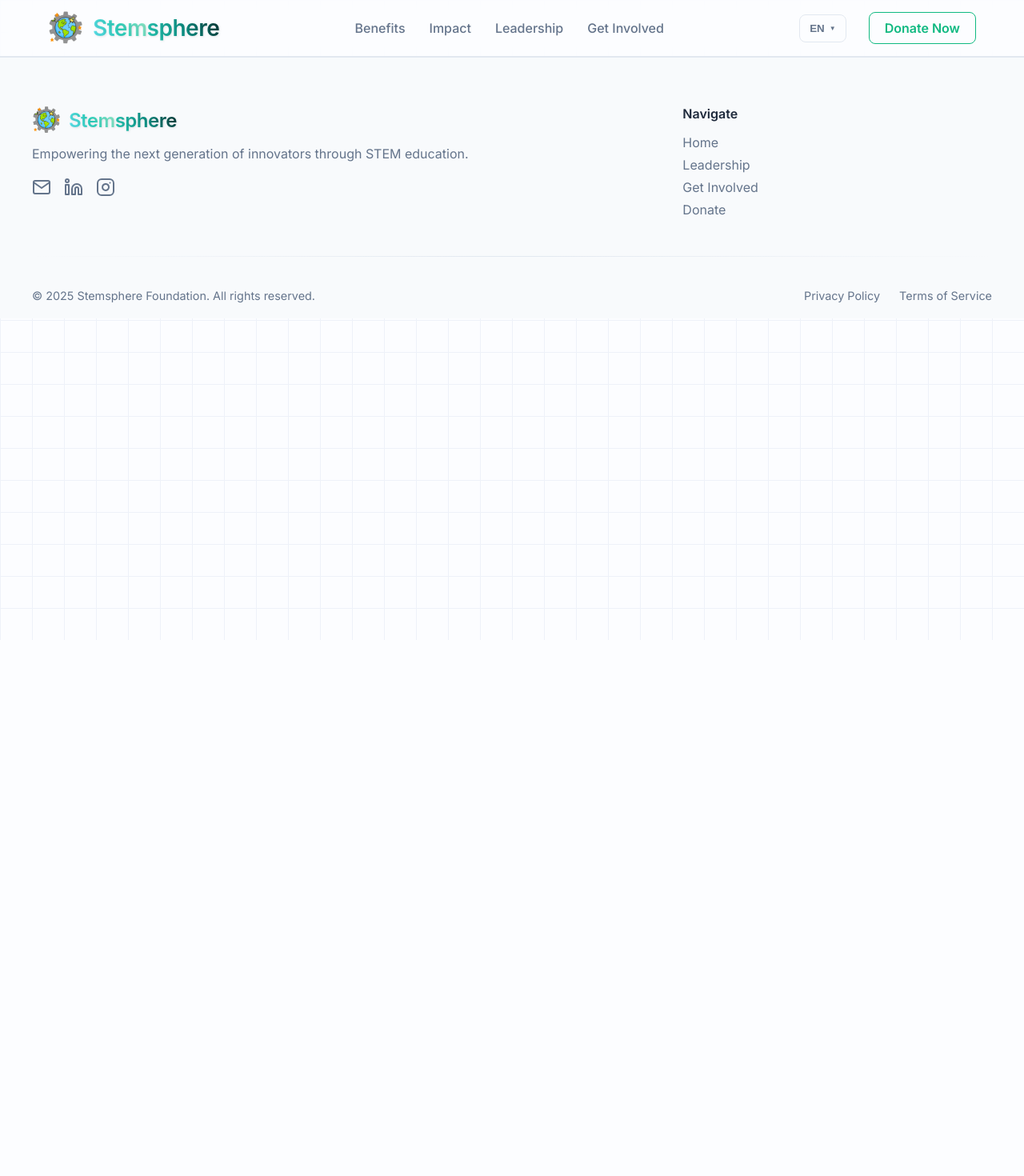
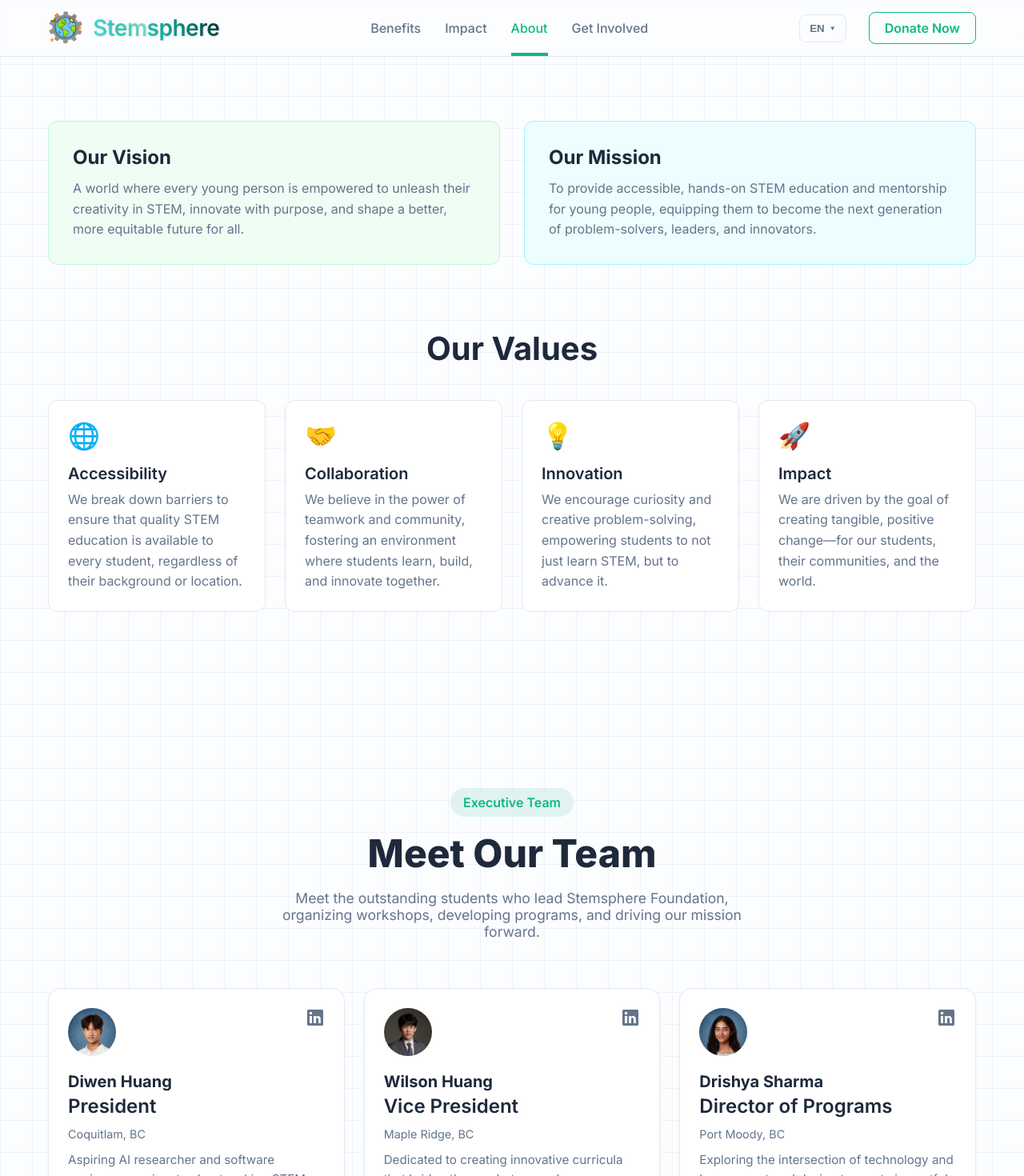
Before and after one commit to diwenne/stemsphere, a React (Vite) app: page /about in a window 1280 px wide. Shown: the top 1470 px of the page at 80% size. Before the commit the page ends 800 px from the top, so only its background shows below. Built offline with nearby package versions, Linux system fonts and the light colour scheme.

Commit message:
new mission+vision, only en localized

```diff
--- a/src/App.tsx
+++ b/src/App.tsx
@@ -3,7 +3,7 @@ import { BrowserRouter as Router, Routes, Route, useLocation } from 'react-route
 import Navbar from './components/Navbar/Navbar';
 import Footer from './components/Footer/Footer';
 import Home from './pages/Home/Home';
-import Leadership from './pages/Leadership/Leadership';
+import About from './pages/About/About';
 import GetInvolved from './pages/GetInvolved/GetInvolved';
 import Donate from './pages/Donate/Donate';
 import PrivacyPolicy from './components/Legal/PrivacyPolicy';
@@ -38,7 +38,7 @@ const AppContent = () => {
             path="/"
             element={<Home setActiveSection={setActiveSection} />}
           />
-          <Route path="/leadership" element={<Leadership />} />
+          <Route path="/about" element={<About />} />
           <Route path="/get-involved" element={<GetInvolved />} />
           <Route path="/donate" element={<Donate />} />
           <Route path="/terms-of-service" element={<TermsOfService />} />
--- a/src/components/Footer/Footer.tsx
+++ b/src/components/Footer/Footer.tsx
@@ -44,7 +44,7 @@ const Footer = () => {
         <div className="footer-links">
           <h4>{t('footer.navigate')}</h4>
           <a href="/">{t('footer.home')}</a>
-          <a href="/leadership">{t('footer.leadership')}</a>
+          <a href="/about">{t('footer.about')}</a>
           <a href="/get-involved">{t('footer.getInvolved')}</a>
           <a href="/donate">{t('footer.donate')}</a>
         </div>
--- a/src/components/Navbar/Navbar.tsx
+++ b/src/components/Navbar/Navbar.tsx
@@ -79,7 +79,7 @@ const Navbar: React.FC<NavbarProps> = ({ activeSection, setActiveSection }) => {
 
         <div className="navbar-links">
           {navItems.map(item => (<NavLink key={item.to} to={`/#${item.to}`} className={() => activeSection === item.to ? 'nav-link active' : 'nav-link'}>{item.label}</NavLink>))}
-          <NavLink to="/leadership" className={({ isActive }) => (isActive ? 'nav-link active' : 'nav-link')}>{t('navbar.leadership')}</NavLink>
+          <NavLink to="/about" className={({ isActive }) => (isActive ? 'nav-link active' : 'nav-link')}>{t('navbar.about')}</NavLink>
           <NavLink to="/get-involved" className={({ isActive }) => (isActive ? 'nav-link active' : 'nav-link')}>{t('navbar.getInvolved')}</NavLink>
         </div>
 
@@ -112,7 +112,7 @@ const Navbar: React.FC<NavbarProps> = ({ activeSection, setActiveSection }) => {
       {/* --- MAIN MOBILE MENU --- */}
       <div className={`mobile-nav-links ${isMobileMenuOpen ? 'open' : ''}`}>
         {navItems.map(item => (<NavLink key={item.to} to={`/#${item.to}`} onClick={closeMobileMenu} className={() => activeSection === item.to ? 'nav-link active' : 'nav-link'}>{item.label}</NavLink>))}
-        <NavLink to="/leadership" className="nav-link" onClick={closeMobileMenu}>{t('navbar.leadership')}</NavLink>
+        <NavLink to="/about" className="nav-link" onClick={closeMobileMenu}>{t('navbar.about')}</NavLink>
         <NavLink to="/get-involved" className="nav-link" onClick={closeMobileMenu}>{t('navbar.getInvolved')}</NavLink>
         <NavLink to="/donate" className="nav-link mobile-donate" onClick={closeMobileMenu}>{t('navbar.donate')}</NavLink>
       </div>
--- a/src/locales/en.json
+++ b/src/locales/en.json
@@ -2,7 +2,7 @@
   "navbar": {
     "benefits": "Benefits",
     "impact": "Impact",
-    "leadership": "Leadership",
+    "about": "About",
     "getInvolved": "Get Involved",
     "donate": "Donate Now"
   },
@@ -10,10 +10,9 @@
     "mission": "Empowering the next generation of innovators through STEM education.",
     "navigate": "Navigate",
     "home": "Home",
-    "leadership": "Leadership",
+    "about": "About",
     "getInvolved": "Get Involved",
     "donate": "Donate",
-    "followUs": "Follow Us",
     "instagram": "Instagram",
     "copyright": "© {{year}} Stemsphere Foundation. All rights reserved.",
     "privacyPolicy": "Privacy Policy",
@@ -23,7 +22,7 @@
     "hero": {
       "subtitle": "Empowering Student Innovators",
       "title": "Stemsphere Foundation",
-      "description": "We provide youth with the skills, mentorship, and resources to excel at the intersection of science, technology, engineering, and mathematics.",
+      "description": "We provide youth with the skills, mentorship, and a platform to excel at the intersection of science, technology, engineering, and mathematics.",
       "getInvolvedBtn": "Get Involved",
       "meetTeamBtn": "Meet The Team",
       "stats": {
@@ -52,17 +51,36 @@
       }
     }
   },
-  "leadership": {
-    "subtitle": "Chapter Leadership",
-    "title": "Meet Our Team",
-    "description": "Meet the outstanding students who lead Stemsphere Foundation, organizing workshops, developing programs, and driving our mission forward.",
+  "about": {
+    "vision": {
+      "title": "Our Vision",
+      "description": "A world where every young person is empowered to unleash their creativity in STEM, innovate with purpose, and shape a better, more equitable future for all."
+    },
+    "mission": {
+      "title": "Our Mission",
+      "description": "To provide accessible, hands-on STEM education and mentorship for young people, equipping them to become the next generation of problem-solvers, leaders, and innovators."
+    },
+    "values": {
+      "title": "Our Values",
+      "cards": [
+        { "icon": "🌐", "title": "Accessibility", "description": "We break down barriers to ensure that quality STEM education is available to every student, regardless of their background or location." },
+        { "icon": "🤝", "title": "Collaboration", "description": "We believe in the power of teamwork and community, fostering an environment where students learn, build, and innovate together." },
+        { "icon": "💡", "title": "Innovation", "description": "We encourage curiosity and creative problem-solving, empowering students to not just learn STEM, but to advance it." },
+        { "icon": "🚀", "title": "Impact", "description": "We are driven by the goal of creating tangible, positive change—for our students, their communities, and the world." }
+      ]
+    },
+    "team": {
+      "subtitle": "Executive Team",
+      "title": "Meet Our Team",
+      "description": "Meet the outstanding students who lead Stemsphere Foundation, organizing workshops, developing programs, and driving our mission forward."
+    },
     "leaders": [
       { "name": "Diwen Huang", "title": "President", "affiliation": "Coquitlam, BC", "bio": "Aspiring AI researcher and software engineer, passionate about making STEM education accessible to all.", "tags": ["Computer Vision Research", "Bestselling Author", "iOS Developer"], "linkedinUrl": "http://linkedin.com/in/diwenh5" },
-      { "name": "Wilson Huang", "title": "Vice President", "affiliation": "Maple Ridge, BC", "bio": "Dedicated to creating innovative curricula that bridge the gap between classroom theory and real-world application.", "tags": ["Algorithmic Management Research","Bestselling Author","Cat Lover"], "linkedinUrl": "https://www.linkedin.com/in/wilson-bohan-huang/" },
+      { "name": "Wilson Huang", "title": "Vice President", "affiliation": "Maple Ridge, BC", "bio": "Dedicated to creating innovative curricula that bridge the gap between classroom theory and real-world application.", "tags": ["Algorithmic Management Research", "Bestselling Author", "UN Delegate"], "linkedinUrl": "https://www.linkedin.com/in/wilson-bohan-huang/" },
       { "name": "Drishya Sharma", "title": "Director of Programs", "affiliation": "Port Moody, BC", "bio": "Exploring the intersection of technology and human-centered design to create impactful community programs.", "tags": ["STEM Tutor", "Nerdy But Cool"], "linkedinUrl": "http://linkedin.com/in/drishya-anonymous-14736a218" },
       { "name": "Tristan Du", "title": "Director of Partnerships", "affiliation": "Coquitlam, BC", "bio": "Exploring the intersection of technology and human-centered design to create impactful community programs.", "tags": ["UX Design","Best Snowboarder"], "linkedinUrl": "https://linkedin.com/in/tristan-du-329595384" },
-      { "name": "Zoe Zhu", "title": "Director of Communications", "affiliation": "Coquitlam, BC", "bio": "Exploring the intersection of technology and human-centered design to create impactful community programs.", "tags": ["Aspiring Business Major","Nonchalant"], "linkedinUrl": "http://linkedin.com/in/zoe-zhu-011551377" },
-      { "name": "Eden Liang", "title": "Director of Finances", "affiliation": "Coquitlam, BC", "bio": "Exploring the intersection of technology and human-centered design to create impactful community programs.", "tags": ["1M+ Marketing Views","Badminton Nerd"], "linkedinUrl": "http://linkedin.com/in/zoe-zhu-011551377" },
+      { "name": "Zoe Zhu", "title": "Director of Communications", "affiliation": "Coquitlam, BC", "bio": "Ambitious STEM and business student, driven to innovate educational resources and enhance foundational learning.", "tags": ["Aspiring Business Major","Nonchalant"], "linkedinUrl": "http://linkedin.com/in/zoe-zhu-011551377" },
+      { "name": "Eden Liang", "title": "Director of Finances", "affiliation": "Coquitlam, BC", "bio": "Passionate about engineering, computer science and finances, dedicated to promoting hands-on and intuitive learning.", "tags": ["Shad Design Award", "AI Startup Founding Member", "First Robotics Competition Programmer"], "linkedinUrl": "http://linkedin.com/in/zoe-zhu-011551377" },
       { "name": "Timmy Jin", "title": "Director of Finances", "affiliation": "Coquitlam, BC", "bio": "Exploring the intersection of technology and human-centered design to create impactful community programs.", "tags": ["Bestselling Author","Good Fashion"], "linkedinUrl": "https://linkedin.com/in/timmy-jin-24bb51363" },
       { "name": "Andy Guo", "title": "Director of Finances", "affiliation": "Coquitlam, BC", "bio": "Exploring the intersection of technology and human-centered design to create impactful community programs.", "tags": ["World Scholars Cup"], "linkedinUrl": "http://linkedin.com/in/andy-guo-11a699329" }
     ]
--- /dev/null
+++ b/src/pages/About/About.css
@@ -0,0 +1,120 @@
+/* --- New Mission/Vision/Values Styles --- */
+.about-header {
+  margin-bottom: 60px;
+}
+
+.mission-vision-container {
+  display: grid;
+  grid-template-columns: 1fr 1fr;
+  gap: 30px;
+  text-align: left;
+  margin-bottom: 80px;
+}
+
+.vision-box, .mission-box {
+  padding: 30px;
+  border-radius: 12px;
+}
+
+.vision-box {
+  background-color: #f0fdf4; /* Light green */
+  border: 1px solid #bbf7d0;
+}
+
+.mission-box {
+  background-color: #ecfeff; /* Light cyan */
+  border: 1px solid #a5f3fc;
+}
+
+.vision-box h2, .mission-box h2 {
+  font-size: 1.5rem;
+  font-weight: 700;
+  color: var(--text-primary);
+  margin-bottom: 12px;
+}
+
+.vision-box p, .mission-box p {
+  font-size: 1rem;
+  color: var(--text-secondary);
+  line-height: 1.6;
+}
+
+.values-title {
+  font-size: 2.5rem;
+  font-weight: 700;
+  margin-bottom: 40px;
+  text-align: center;
+}
+
+.values-grid {
+  display: grid;
+  grid-template-columns: repeat(auto-fit, minmax(250px, 1fr));
+  gap: 24px;
+  text-align: left;
+}
+
+.value-card {
+  background-color: var(--card-background);
+  padding: 24px;
+  border-radius: 12px;
+  border: 1px solid var(--border-color);
+}
+
+.value-icon {
+  font-size: 2rem;
+  display: block;
+  margin-bottom: 16px;
+}
+
+.value-card h3 {
+  font-size: 1.25rem;
+  font-weight: 600;
+  margin-bottom: 8px;
+}
+
+.value-card p {
+  color: var(--text-secondary);
+  line-height: 1.6;
+}
+
+
+/* --- Existing Team Header Styles --- */
+.team-header {
+  margin-bottom: 60px;
+}
+
+.header-subtitle {
+  display: inline-block;
+  background-color: #e0f2f1;
+  color: var(--accent-green);
+  padding: 8px 16px;
+  border-radius: 999px;
+  font-weight: 600;
+  margin-bottom: 16px;
+}
+
+.header-title {
+  font-size: 3rem;
+  font-weight: 800;
+  margin-bottom: 16px;
+}
+
+.header-description {
+  font-size: 1.1rem;
+  color: var(--text-secondary);
+  max-width: 600px;
+  margin: 0 auto;
+}
+
+.leadership-grid {
+  display: grid;
+  grid-template-columns: repeat(auto-fit, minmax(320px, 1fr));
+  gap: 24px;
+}
+
+/* Media Query for mobile */
+@media (max-width: 768px) {
+  .mission-vision-container {
+    grid-template-columns: 1fr;
+  }
+}
--- /dev/null
+++ b/src/pages/About/About.tsx
@@ -0,0 +1,97 @@
+import { useTranslation } from 'react-i18next';
+import Section from '../../components/Section/Section';
+import LeadershipCard from '../../components/LeadershipCard/LeadershipCard';
+import './About.css';
+import diwen from '../../assets/diwen.jpg';
+import wilson from '../../assets/wilson.png';
+import drishya from '../../assets/drishya.jpg';
+import tristan from '../../assets/tristan.png';
+import zoe from '../../assets/zoe.jpg';
+import eden from '../../assets/eden.jpg';
+import timmy from '../../assets/timmy.jpg';
+import andy from '../../assets/andy.jpg';
+
+interface Leader {
+  name: string;
+  title: string;
+  affiliation: string;
+  bio: string;
+  avatarUrl: string;
+  tags: string[];
+  linkedinUrl: string;
+}
+
+interface ValueCardProps {
+  icon: string;
+  title: string;
+  description: string;
+}
+
+const About = () => {
+  const { t } = useTranslation();
+
+  const translatedLeaders = t('about.leaders', { returnObjects: true }) as Omit<Leader, 'avatarUrl'>[];
+  const valueCards = t('about.values.cards', { returnObjects: true }) as ValueCardProps[];
+
+  const avatarMap: { [key: string]: string } = {
+    'Diwen Huang': diwen,
+    'Wilson Huang': wilson,
+    'Drishya Sharma': drishya,
+    'Tristan Du': tristan,
+    'Zoe Zhu': zoe,
+    'Eden Liang': eden,
+    'Timmy Jin': timmy,
+    'Andy Guo': andy,
+  };
+
+  const leaders: Leader[] = translatedLeaders.map(leader => ({
+    ...leader,
+    avatarUrl: avatarMap[leader.name] || '',
+  }));
+
+  return (
+    <>
+      <Section id="about">
+        {/* --- New Mission, Vision, Values Section --- */}
+        <div className="about-header">
+          <div className="mission-vision-container">
+            <div className="vision-box">
+              <h2>{t('about.vision.title')}</h2>
+              <p>{t('about.vision.description')}</p>
+            </div>
+            <div className="mission-box">
+              <h2>{t('about.mission.title')}</h2>
+              <p>{t('about.mission.description')}</p>
+            </div>
+          </div>
+          <h2 className="values-title">{t('about.values.title')}</h2>
+          <div className="values-grid">
+            {valueCards.map((card, index) => (
+              <div className="value-card" key={index}>
+                <span className="value-icon">{card.icon}</span>
+                <h3>{card.title}</h3>
+                <p>{card.description}</p>
+              </div>
+            ))}
+          </div>
+        </div>
+      </Section>
+
+      <Section id="team">
+        {/* --- Existing Team Section --- */}
+        <div className="team-header">
+          <span className="header-subtitle">{t('about.team.subtitle')}</span>
+          <h1 className="header-title">{t('about.team.title')}</h1>
+          <p className="header-description">{t('about.team.description')}</p>
+        </div>
+        <div className="leadership-grid">
+          {leaders.map((leader, index) => (
+            <LeadershipCard key={index} {...leader} />
+          ))}
+        </div>
+      </Section>
+    </>
+  );
+};
+
+export default About;
--- a/src/pages/Home/Home.css
+++ b/src/pages/Home/Home.css
@@ -75,6 +75,7 @@
 .hero-stats {
   display: flex;
   justify-content: center;
+  align-items: center;
   gap: 30px;
   color: var(--text-secondary);
   font-weight: 500;
--- a/src/pages/Leadership/Leadership.tsx
+++ /dev/null
@@ -1,61 +0,0 @@
-import { useTranslation } from 'react-i18next';
-import Section from '../../components/Section/Section';
-import LeadershipCard from '../../components/LeadershipCard/LeadershipCard';
-import './Leadership.css';
-import diwen from '../../assets/diwen.jpg';
-import wilson from '../../assets/wilson.png';
-import drishya from '../../assets/drishya.jpg';
-import tristan from '../../assets/tristan.png';
-import zoe from '../../assets/zoe.jpg';
-import eden from '../../assets/eden.jpg';
-import timmy from '../../assets/timmy.jpg';
-import andy from '../../assets/andy.jpg';
-
-interface Leader {
-  name: string;
-  title: string;
-  affiliation: string;
-  bio: string;
-  avatarUrl: string;
-  tags: string[];
-  linkedinUrl: string;
-}
-
-const Leadership = () => {
-  const { t } = useTranslation();
-
-  const translatedLeaders = t('leadership.leaders', { returnObjects: true }) as Omit<Leader, 'avatarUrl'>[];
-
-  const avatarMap: { [key: string]: string } = {
-    'Diwen Huang': diwen,
-    'Wilson Huang': wilson,
-    'Drishya Sharma': drishya,
-    'Tristan Du': tristan,
-    'Zoe Zhu': zoe,
-    'Eden Liang': eden,
-    'Timmy Jin': timmy,
-    'Andy Guo': andy,
-  };
-
-  const leaders: Leader[] = translatedLeaders.map(leader => ({
-    ...leader,
-    avatarUrl: avatarMap[leader.name] || '',
-  }));
-
-  return (
-    <Section id="leadership">
-      <div className="leadership-header">
-        <span className="header-subtitle">{t('leadership.subtitle')}</span>
-        <h1 className="header-title">{t('leadership.title')}</h1>
-        <p className="header-description">{t('leadership.description')}</p>
-      </div>
-      <div className="leadership-grid">
-        {leaders.map((leader, index) => (
-          <LeadershipCard key={index} {...leader} />
-        ))}
-      </div>
-    </Section>
-  );
-};
-
-export default Leadership;
```
Also changed, not shown: src/pages/Leadership/Leadership.css (deleted, +0 -32 lines).
